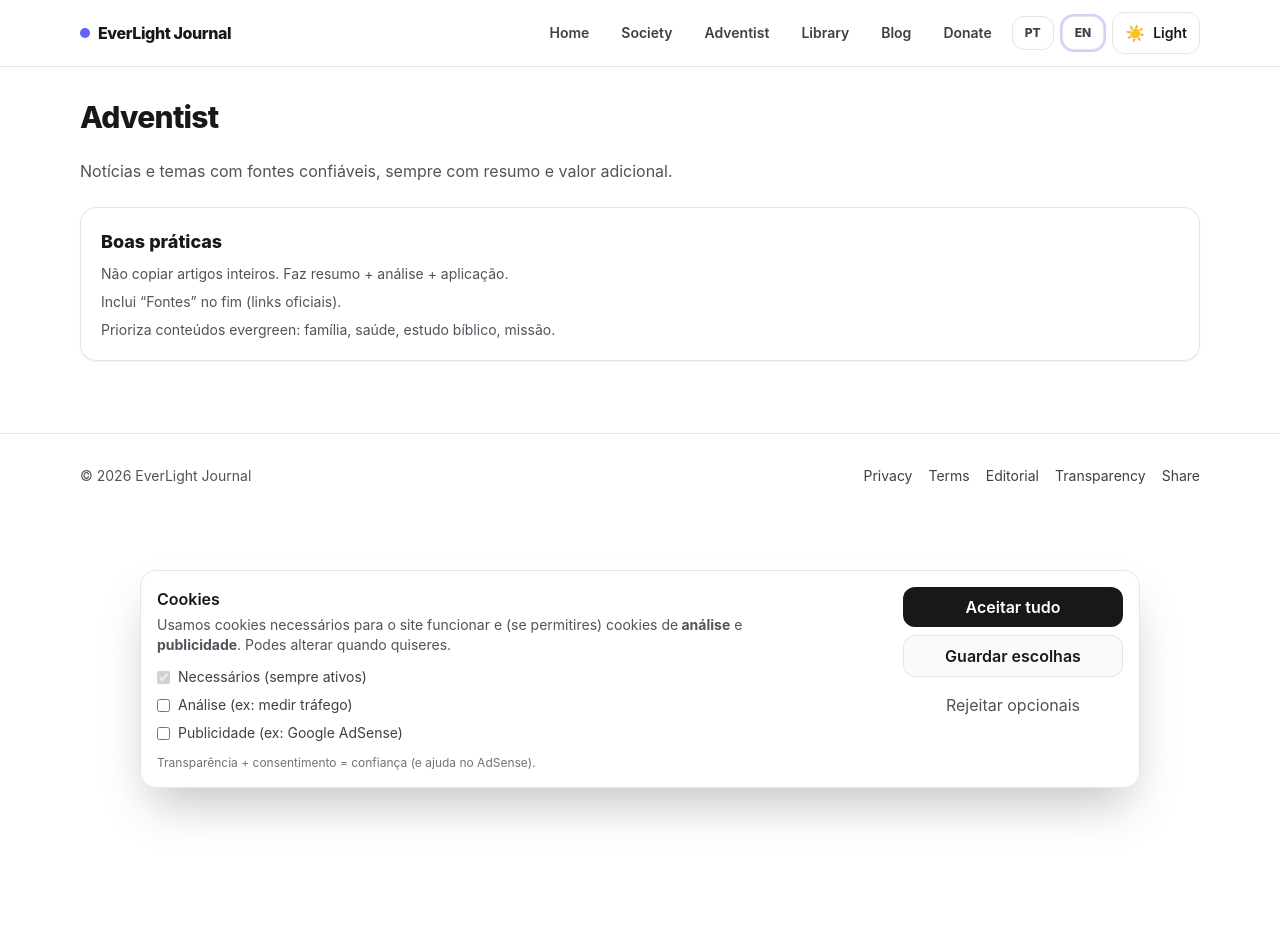
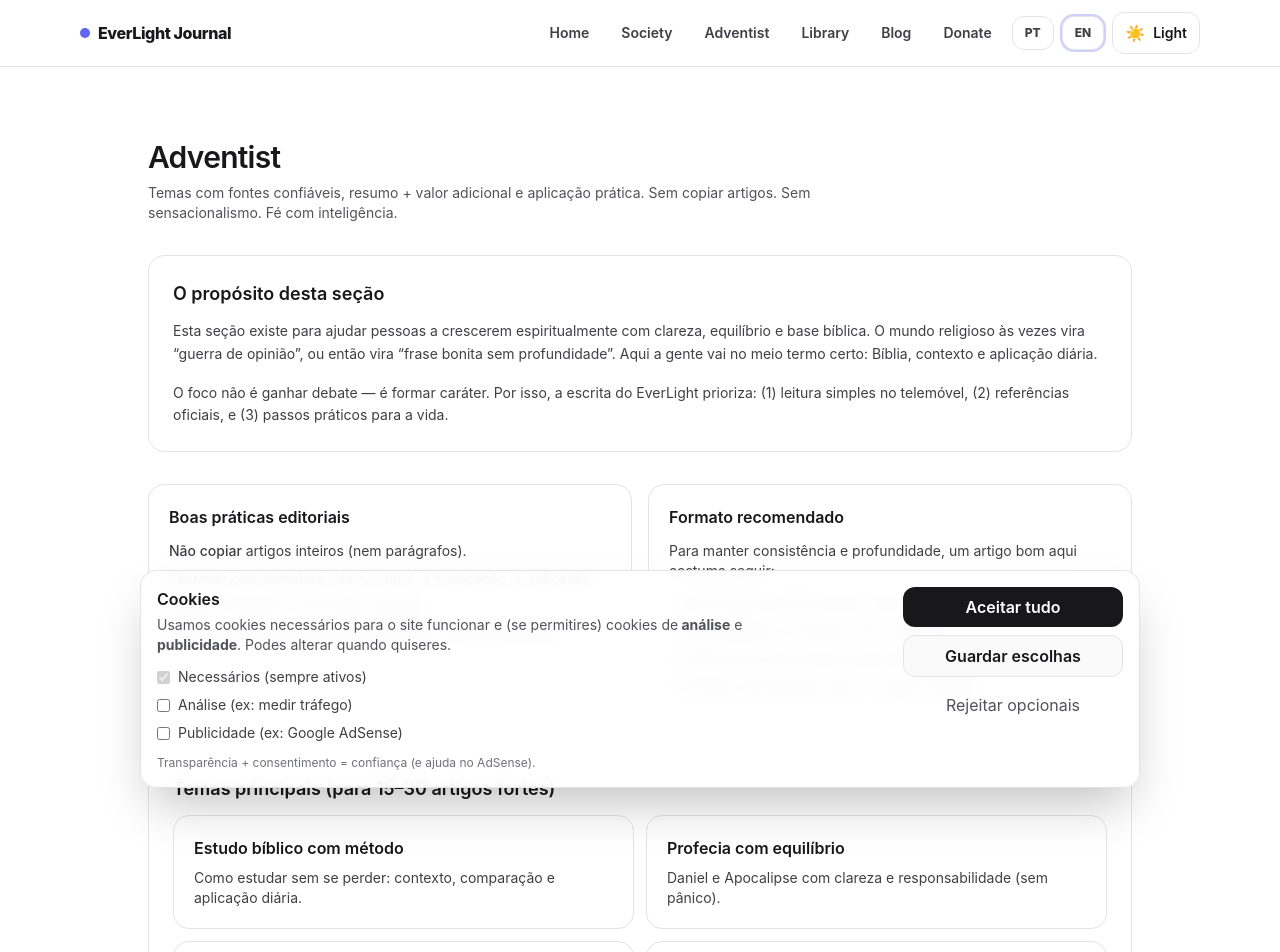
Before and after one commit to eliaslicojicacoma-spec/EverLight-Journal, a Next.js app: page /en/adventist in a window 1280 px wide. Shown: the top 952 px of the page. Before the commit the page ends 800 px from the top, so only its background shows below. Built offline with nearby package versions, Linux system fonts and the light colour scheme.

Commit message:
Update page.tsx

```diff
--- a/src/app/[locale]/adventist/page.tsx
+++ b/src/app/[locale]/adventist/page.tsx
@@ -1,47 +1,125 @@
-import type { Metadata } from "next";
-import { siteConfig } from "@/config/siteConfig";
-
-export async function generateMetadata({
-  params
-}: {
-  params: Promise<{ locale: "pt" | "en" }>;
-}): Promise<Metadata> {
-  const { locale } = await params;
-
-  const base = `https://${siteConfig.domain}`;
-  const url = `${base}/${locale}/adventist`;
-  const title = "Adventist";
-  const description =
-    locale === "pt"
-      ? "Temas e notícias com responsabilidade editorial, resumo e aplicação prática."
-      : "Themes and news with editorial responsibility, summaries, and practical application.";
-  const image = `${base}/og/og-default.jpg`;
-
-  return {
-    title: `${title} • ${siteConfig.name}`,
-    description,
-    alternates: { canonical: url },
-    openGraph: { title, description, url, images: [{ url: image }] },
-    twitter: { card: "summary_large_image", title, description, images: [image] }
-  };
-}
+import Link from "next/link";
 
 export default function AdventistPage() {
   return (
-    <div className="space-y-6">
-      <h1 className="text-3xl font-extrabold tracking-tight">Adventist</h1>
-      <p className="text-zinc-600 dark:text-white/70">
-        Notícias e temas com fontes confiáveis, sempre com resumo e valor adicional.
-      </p>
+    <main className="mx-auto w-full max-w-5xl px-5 py-10">
+      <header className="mb-8">
+        <h1 className="text-3xl font-semibold tracking-tight">Adventist</h1>
+        <p className="mt-2 max-w-3xl text-sm text-zinc-600">
+          Temas com fontes confiáveis, resumo + valor adicional e aplicação prática.
+          Sem copiar artigos. Sem sensacionalismo. Fé com inteligência.
+        </p>
+      </header>
 
-      <div className="rounded-2xl border p-5 shadow-sm border-zinc-200 bg-white dark:border-white/10 dark:bg-white/5">
-        <h3 className="text-lg font-extrabold">Boas práticas</h3>
-        <ul className="mt-2 space-y-2 text-sm text-zinc-600 dark:text-white/70">
-          <li>Não copiar artigos inteiros. Faz resumo + análise + aplicação.</li>
-          <li>Inclui “Fontes” no fim (links oficiais).</li>
-          <li>Prioriza conteúdos evergreen: família, saúde, estudo bíblico, missão.</li>
-        </ul>
-      </div>
-    </div>
+      <section className="rounded-2xl border border-zinc-200 bg-white p-6">
+        <h2 className="text-lg font-semibold">O propósito desta seção</h2>
+        <div className="mt-3 space-y-4 text-sm leading-relaxed text-zinc-700">
+          <p>
+            Esta seção existe para ajudar pessoas a crescerem espiritualmente com clareza, equilíbrio e
+            base bíblica. O mundo religioso às vezes vira “guerra de opinião”, ou então vira “frase bonita
+            sem profundidade”. Aqui a gente vai no meio termo certo: Bíblia, contexto e aplicação diária.
+          </p>
+          <p>
+            O foco não é ganhar debate — é formar caráter. Por isso, a escrita do EverLight prioriza:
+            (1) leitura simples no telemóvel, (2) referências oficiais, e (3) passos práticos para a vida.
+          </p>
+        </div>
+      </section>
+
+      <section className="mt-8 grid gap-4 md:grid-cols-2">
+        <div className="rounded-2xl border border-zinc-200 bg-white p-5">
+          <h2 className="text-base font-semibold">Boas práticas editoriais</h2>
+          <ul className="mt-3 space-y-2 text-sm text-zinc-700">
+            <li><span className="font-medium">Não copiar</span> artigos inteiros (nem parágrafos).</li>
+            <li><span className="font-medium">Escrever com estrutura:</span> ideia central → explicação → aplicação.</li>
+            <li><span className="font-medium">Sempre “Fontes”</span> no fim (links oficiais).</li>
+            <li><span className="font-medium">Evergreen:</span> família, saúde, estudo bíblico, missão, profecia.</li>
+          </ul>
+        </div>
+
+        <div className="rounded-2xl border border-zinc-200 bg-white p-5">
+          <h2 className="text-base font-semibold">Formato recomendado</h2>
+          <p className="mt-3 text-sm text-zinc-700">
+            Para manter consistência e profundidade, um artigo bom aqui costuma seguir:
+          </p>
+          <ol className="mt-3 list-decimal space-y-2 pl-5 text-sm text-zinc-700">
+            <li><span className="font-medium">Introdução:</span> problema real + por que importa</li>
+            <li><span className="font-medium">Base bíblica:</span> 2–4 textos com contexto</li>
+            <li><span className="font-medium">Aplicação:</span> 3 passos práticos (vida real)</li>
+            <li><span className="font-medium">Fecho:</span> uma decisão clara + oração simples</li>
+          </ol>
+        </div>
+      </section>
+
+      <section className="mt-8 rounded-2xl border border-zinc-200 bg-white p-6">
+        <h2 className="text-lg font-semibold">Temas principais (para 15–30 artigos fortes)</h2>
+        <div className="mt-3 grid gap-3 md:grid-cols-2">
+          {[
+            {
+              title: "Estudo bíblico com método",
+              desc: "Como estudar sem se perder: contexto, comparação e aplicação diária.",
+            },
+            {
+              title: "Profecia com equilíbrio",
+              desc: "Daniel e Apocalipse com clareza e responsabilidade (sem pânico).",
+            },
+            {
+              title: "Família e discipulado",
+              desc: "Hábitos simples que protegem o lar e fortalecem relacionamentos.",
+            },
+            {
+              title: "Saúde e temperança",
+              desc: "Saúde como mordomia: sono, alimentação, vícios e rotina saudável.",
+            },
+            {
+              title: "Missão prática",
+              desc: "Serviço real: compaixão, consistência e evangelismo respeitoso.",
+            },
+            {
+              title: "Vida espiritual diária",
+              desc: "Oração objetiva, leitura bíblica, silêncio e decisões guiadas pela Palavra.",
+            },
+          ].map((t) => (
+            <div key={t.title} className="rounded-2xl border border-zinc-200 bg-white p-5">
+              <h3 className="text-base font-semibold">{t.title}</h3>
+              <p className="mt-2 text-sm text-zinc-700">{t.desc}</p>
+            </div>
+          ))}
+        </div>
+      </section>
+
+      <section className="mt-8 rounded-2xl border border-zinc-200 bg-white p-6">
+        <h2 className="text-lg font-semibold">Como citar fontes (sem copiar)</h2>
+        <div className="mt-3 space-y-3 text-sm leading-relaxed text-zinc-700">
+          <p>
+            O padrão é simples: tu não precisas copiar texto de sites oficiais. Tu usas as fontes como
+            base e escreve com tuas palavras, trazendo resumo e aplicação.
+          </p>
+          <p className="font-medium">Modelo no fim de cada artigo:</p>
+          <ul className="list-disc space-y-2 pl-5">
+            <li>Fontes: EGW Writings / Adventistas / Novo Tempo / sites oficiais</li>
+            <li>Data de acesso (opcional, mas profissional)</li>
+          </ul>
+          <p>
+            Isso evita plágio, fortalece SEO e cria confiança. “Fé com credibilidade”, basicamente.
+          </p>
+        </div>
+      </section>
+
+      <section className="mt-8 flex flex-col gap-3 sm:flex-row">
+        <Link
+          href="/pt/library"
+          className="inline-flex items-center justify-center rounded-xl border border-zinc-200 bg-zinc-900 px-4 py-2 text-sm font-medium text-white hover:bg-zinc-800"
+        >
+          Abrir Biblioteca (recursos oficiais)
+        </Link>
+        <Link
+          href="/pt/blog"
+          className="inline-flex items-center justify-center rounded-xl border border-zinc-200 bg-white px-4 py-2 text-sm font-medium text-zinc-900 hover:bg-zinc-50"
+        >
+          Ver artigos no Blog
+        </Link>
+      </section>
+    </main>
   );
 }
```
